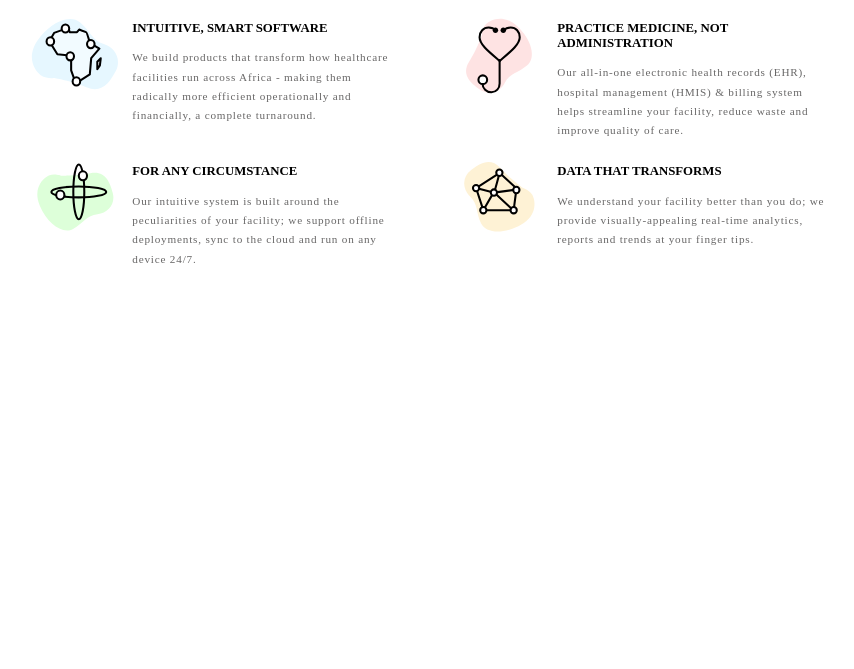
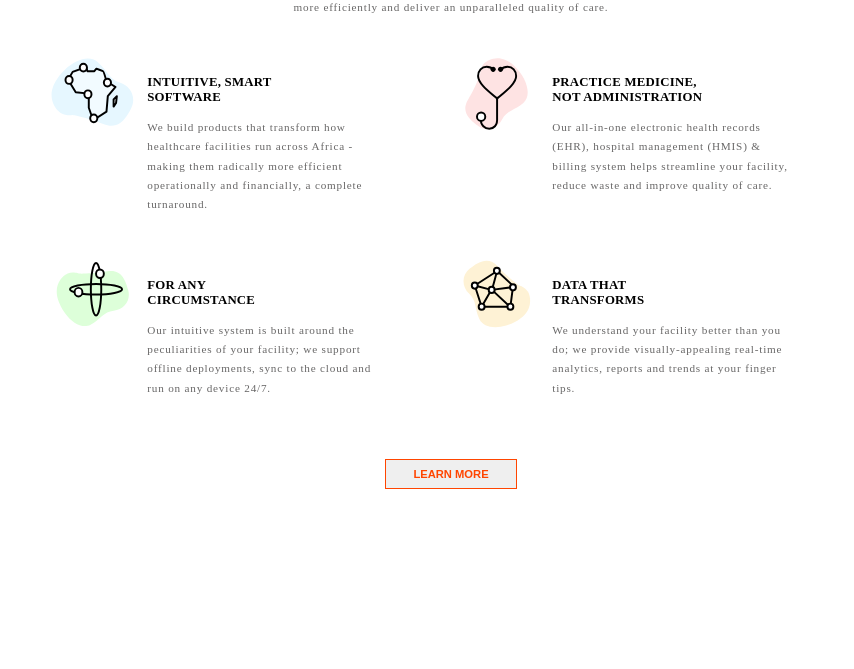
Before and after one commit to Skim-329/practice-problems, a plain HTML site: page css-two-column-layout/index.html in a window 1280 px wide. Shown: the part 131-800 px from the top of the page, without its empty margins (189-1043 px from the left). Drawn offline with Linux system fonts and the light colour scheme; a web font is replaced by a local one.

Commit message:
css two class layout complete.

```diff
--- a/css-two-column-layout/index.html
+++ b/css-two-column-layout/index.html
@@ -68,5 +68,10 @@
         </p>
       </div>
     </div>
+    <div class="row1">
+      <div class="column-full">
+        <button>LEARN MORE</button>
+      </div>
+    </div>
   </body>
 </html>
--- a/css-two-column-layout/styles.css
+++ b/css-two-column-layout/styles.css
@@ -1,13 +1,17 @@
 .row1 {
-  margin: 0 auto;
+  margin-top: 50px;
+  margin-bottom: 30px;
+  margin-left: auto;
+  margin-right: auto;
   max-width: 570px;
   text-align: center;
 }
 
 .row {
   margin: 0 auto;
-  max-width: 850px;
+  max-width: 810px;
   display: flex;
+  margin-bottom: 25px;
 }
 
 .column-full {
@@ -22,15 +26,12 @@
 
 .column-three-eights {
   width: 37.5%;
-  padding-right: 50px;
+  padding-right: 60px;
+  padding-top: 15px;
 }
 
 img {
   width: 90%;
-}
-
-.description {
-  max-width: 200px;
 }
 
 h1 {
@@ -38,7 +39,7 @@ h1 {
   font-weight: bold;
   font-size: 2.7rem;
   letter-spacing: 0.175rem;
-  margin-bottom: 0.15rem;
+  margin-bottom: 0.4rem;
 }
 
 p {
@@ -52,4 +53,17 @@ p {
 h3 {
   font-size: 0.8rem;
   font-family: Karla;
+  max-width: 150px;
+  letter-spacing: 0.015rem;
 }
+
+button {
+  color: orangered;
+  border: 1px solid orangered;
+  font-size: 0.7rem;
+  font-weight: bold;
+  padding-top: 8px;
+  padding-bottom: 8px;
+  padding-left: 27px;
+  padding-right: 27px;
+}
```
